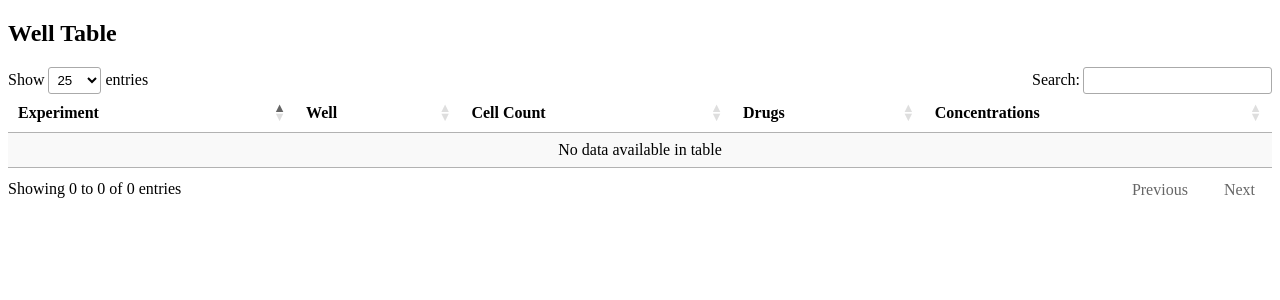
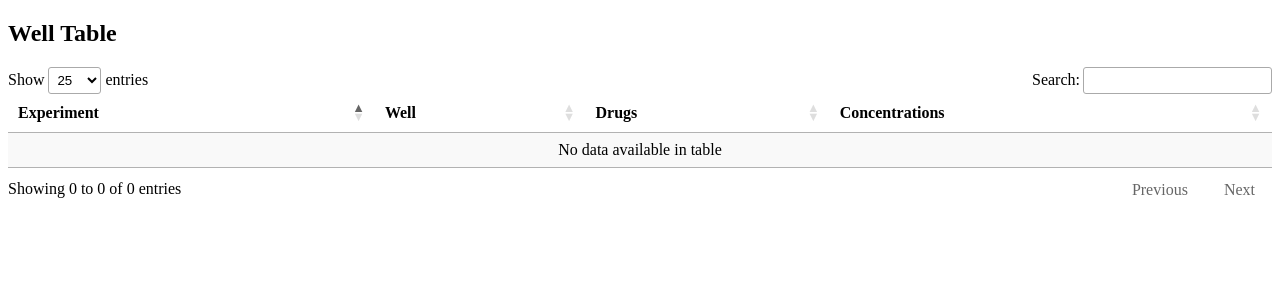
Before and after one commit to EPFL-TOP/VAST-DS, a Django app: page /well_explorer/drugs_listing in a window 1280 px wide. Shown: the top 300 px of the page. Run offline with Django 4.2, Linux system fonts and the light colour scheme; data that the repository does not hold is empty; some libraries are stand-ins or nearby versions.

Commit message:
add template drugs

```diff
--- a/templates/well_explorer/drugs_listing.html
+++ b/templates/well_explorer/drugs_listing.html
@@ -22,7 +22,6 @@
         <tr>
             <th>Experiment</th>
             <th>Well</th>
-            <th>Cell Count</th>
             <th>Drugs</th>
             <th>Concentrations</th>
         </tr>
@@ -32,7 +31,6 @@
         <tr>
             <td>{{ r.exp }}</td>
             <td>{{ r.well }}</td>
-            <td>{{ r.cell_count }}</td>
 
             <!-- DRUG NAMES -->
             <td>
--- a/well_explorer/views.py
+++ b/well_explorer/views.py
@@ -1166,9 +1166,8 @@ def sortable_table(request):
     for sw in source_wells:
         #print('Source well:', sw, ' has drugs:', sw.drugs.all())
         well_data = {
-            "exp": sw.experiment.name,
+            "exp": sw.well_plate.experiment.name,
             "well": f"{sw.position_row}{sw.position_col}",
-            "cell_count": sw.cell_count,
             "drugs": [{"name": drug.derivation_name, "conc": f"{drug.concentration} µM"} for drug in sw.drugs.all()],
         }
         drugs_data.append(well_data)
```
